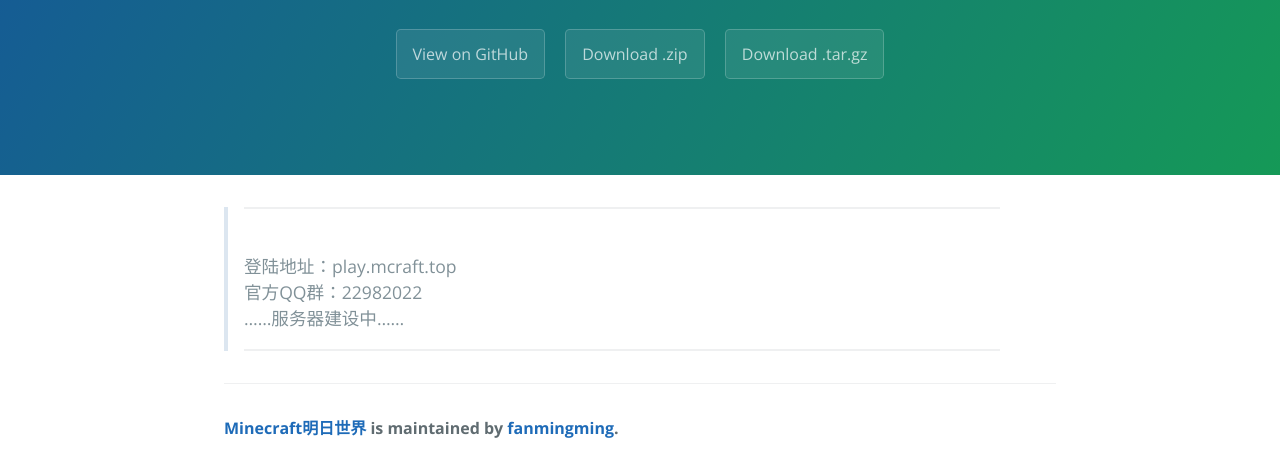
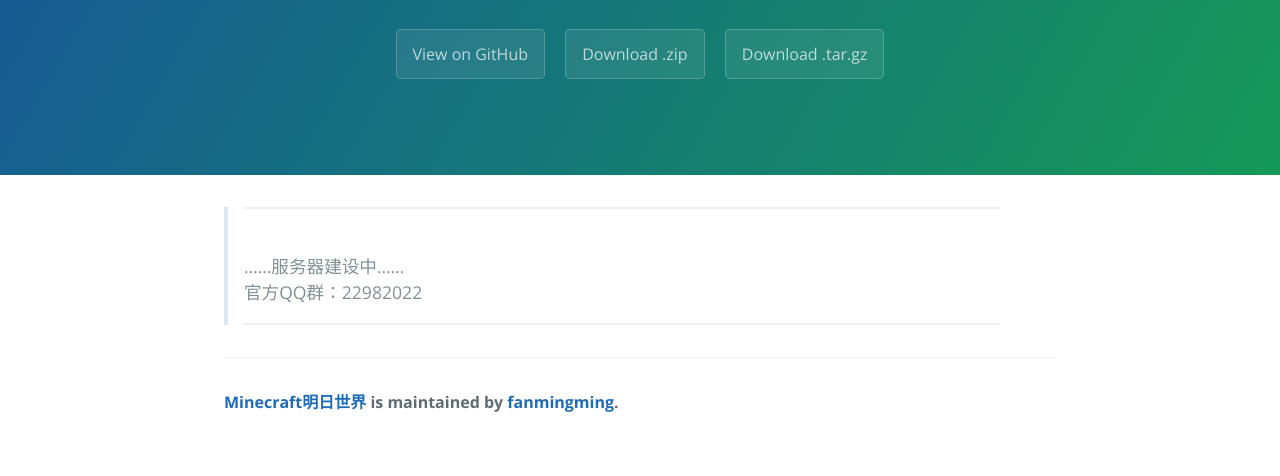
Before and after one commit to fanmingming/mcraft, a plain HTML site: page index.html in a window 1280 px wide. Shown: the part 208-684 px from the top of the page. Drawn offline with nearby package versions, Linux system fonts and the light colour scheme.

Commit message:
Update index.html

```diff
--- a/index.html
+++ b/index.html
@@ -22,9 +22,8 @@
       <blockquote>
 <hr>
 
-<p><br>登陆地址：play.mcraft.top
-<br>官方QQ群：22982022
-<br>……服务器建设中……</p>
+<p><br>……服务器建设中……
+<br>官方QQ群：22982022</p>
 
 <hr>
 </blockquote>
```
